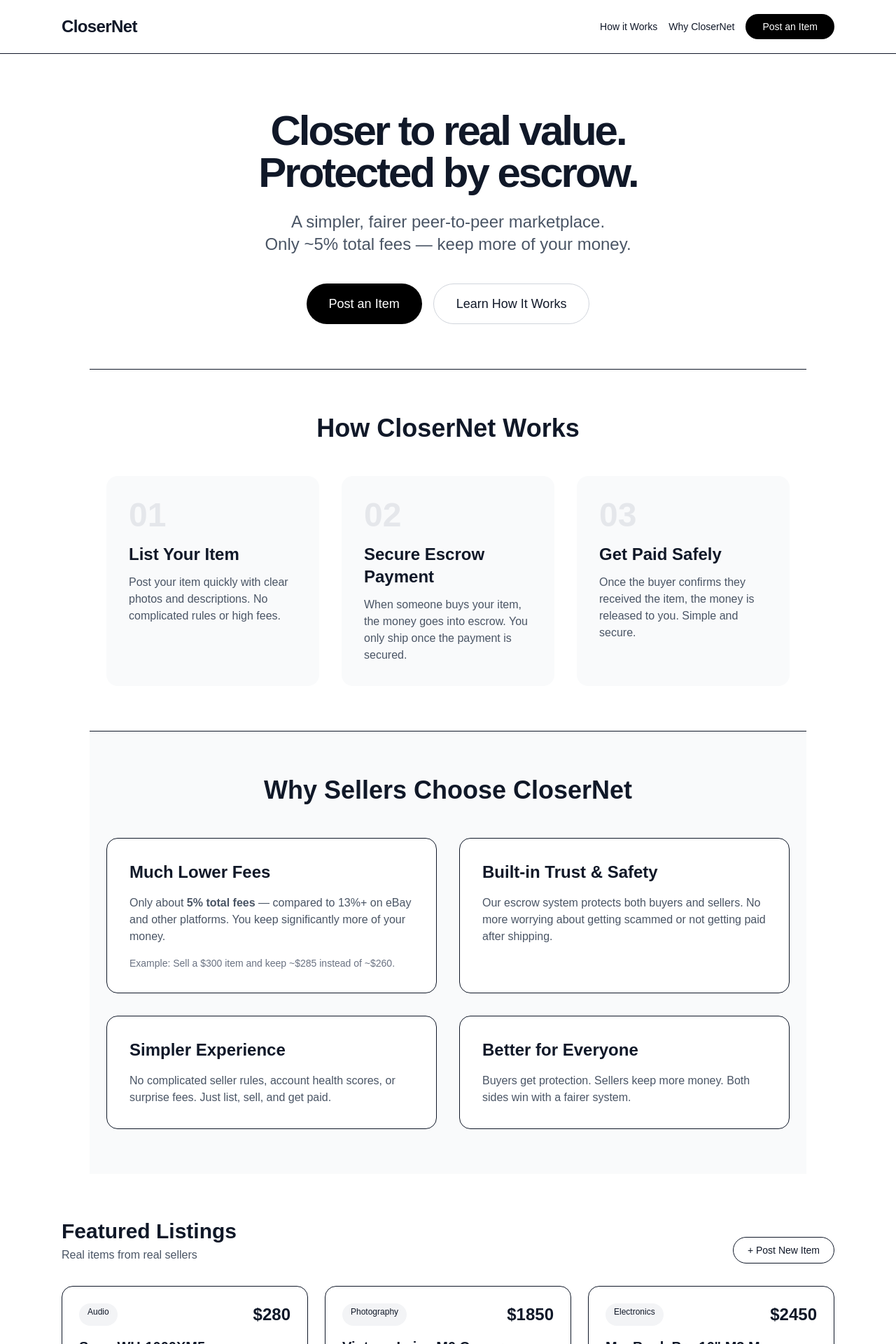
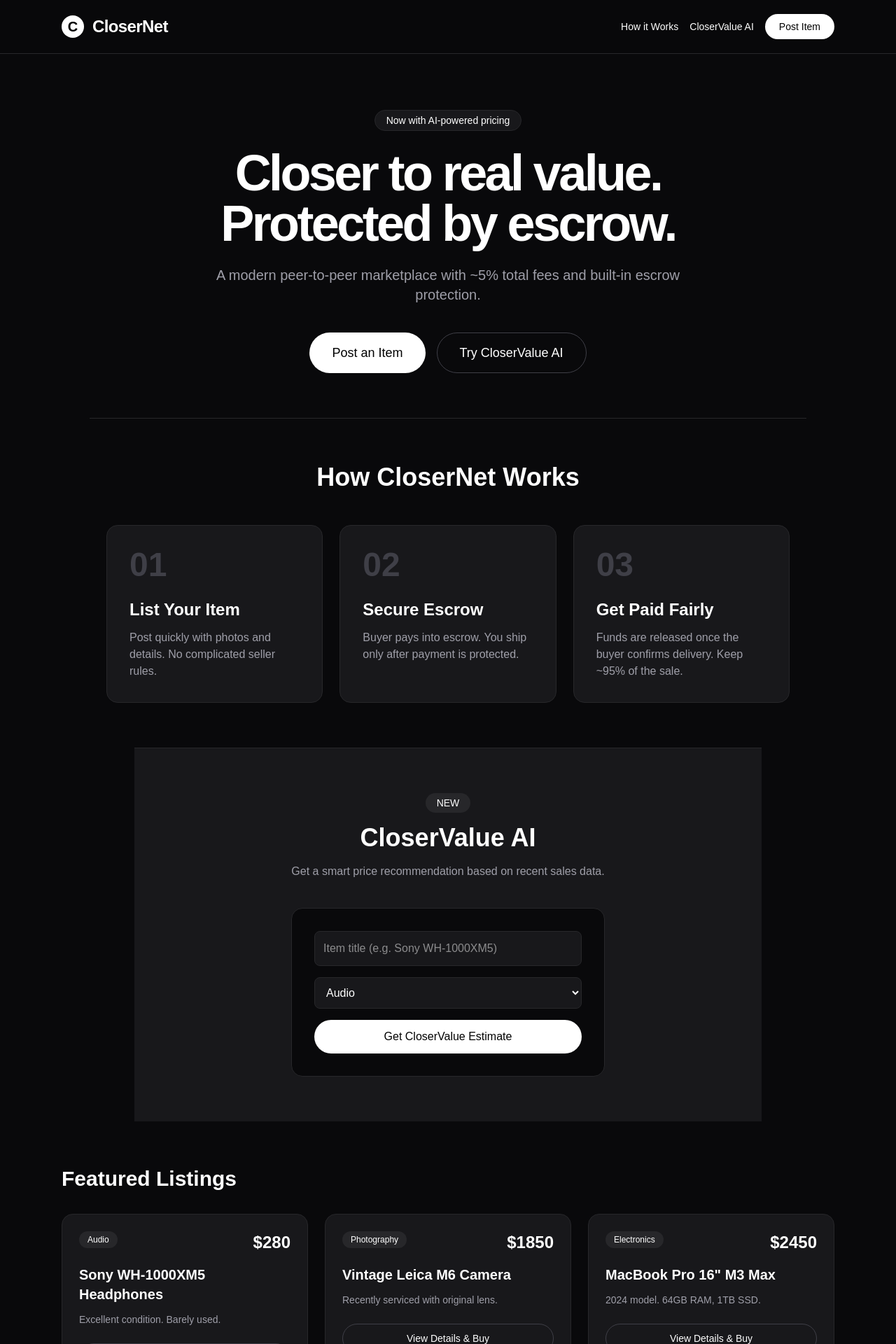
Before and after one commit to 50isLess/CloserNet, a Next.js app: page / in a window 1280 px wide. Shown: the top 1920 px of the page at 70% size. Built offline with nearby package versions, Linux system fonts and the light colour scheme.

Commit message:
Update page.tsx

```diff
--- a/app/page.tsx
+++ b/app/page.tsx
@@ -12,36 +12,48 @@ interface Listing {
 
 export default function CloserNet() {
   const [listings, setListings] = useState<Listing[]>([
-    {
-      id: 1,
-      title: "Sony WH-1000XM5 Headphones",
-      price: 280,
-      description: "Excellent condition. Barely used. Original box included.",
-      category: "Audio"
-    },
-    {
-      id: 2,
-      title: "Vintage Leica M6 Camera",
-      price: 1850,
-      description: "Beautiful condition. Recently serviced with 50mm lens.",
-      category: "Photography"
-    },
-    {
-      id: 3,
-      title: "MacBook Pro 16\" M3 Max",
-      price: 2450,
-      description: "2024 model. 64GB RAM, 1TB SSD. Like new condition.",
-      category: "Electronics"
-    }
+    { id: 1, title: "Sony WH-1000XM5 Headphones", price: 280, description: "Excellent condition. Barely used.", category: "Audio" },
+    { id: 2, title: "Vintage Leica M6 Camera", price: 1850, description: "Recently serviced with original lens.", category: "Photography" },
+    { id: 3, title: "MacBook Pro 16\" M3 Max", price: 2450, description: "2024 model. 64GB RAM, 1TB SSD.", category: "Electronics" },
   ]);
 
   const [showForm, setShowForm] = useState(false);
+  const [showAI, setShowAI] = useState(false);
+  const [aiResult, setAiResult] = useState<any>(null);
+  const [aiInput, setAiInput] = useState({ title: "", category: "Audio" });
+
   const [newItem, setNewItem] = useState({
-    title: "",
-    price: "",
-    description: "",
-    category: "Audio"
+    title: "", price: "", description: "", category: "Audio"
   });
+
+  // Simulated AI CloserValue Estimator
+  const getCloserValue = () => {
+    const { title, category } = aiInput;
+
+    // Simple mock logic based on category and keywords
+    let basePrice = 150;
+    let range = 40;
+
+    if (category === "Audio") basePrice = 220;
+    if (category === "Photography") basePrice = 850;
+    if (category === "Electronics") basePrice = 1200;
+    if (category === "Collectibles") basePrice = 450;
+
+    // Adjust based on title keywords
+    const lowerTitle = title.toLowerCase();
+    if (lowerTitle.includes("leica") || lowerTitle.includes("vintage")) basePrice *= 1.8;
+    if (lowerTitle.includes("macbook") || lowerTitle.includes("pro")) basePrice *= 1.6;
+    if (lowerTitle.includes("headphones") || lowerTitle.includes("sony")) basePrice *= 1.1;
+
+    const estimatedLow = Math.round(basePrice * 0.85);
+    const estimatedHigh = Math.round(basePrice * 1.15);
+
+    setAiResult({
+      estimatedLow,
+      estimatedHigh,
+      message: `Based on the last 20 similar sales in ${category.toLowerCase()}, we recommend listing between $${estimatedLow}–$${estimatedHigh}.`
+    });
+  };
 
   const handleSubmit = (e: React.FormEvent) => {
     e.preventDefault();
@@ -61,164 +73,165 @@ export default function CloserNet() {
   };
 
   return (
-    <main className="min-h-screen bg-white text-gray-900">
+    <main className="min-h-screen bg-zinc-950 text-white">
       {/* Navbar */}
-      <nav className="border-b sticky top-0 bg-white z-50">
+      <nav className="border-b border-zinc-800 bg-zinc-950/80 backdrop-blur-md sticky top-0 z-50">
         <div className="max-w-6xl mx-auto px-6 py-5 flex justify-between items-center">
-          <div className="text-2xl font-semibold tracking-tight">CloserNet</div>
-          <div className="flex items-center gap-4">
-            <a href="#how" className="text-sm hover:text-gray-600">How it Works</a>
-            <a href="#why" className="text-sm hover:text-gray-600">Why CloserNet</a>
+          <div className="flex items-center gap-3">
+            <div className="w-8 h-8 bg-white rounded-full flex items-center justify-center">
+              <span className="text-black font-bold text-xl">C</span>
+            </div>
+            <div className="text-2xl font-semibold tracking-tight">CloserNet</div>
+          </div>
+          <div className="flex items-center gap-4 text-sm">
+            <a href="#how" className="hover:text-zinc-400 transition-colors">How it Works</a>
+            <a href="#value" className="hover:text-zinc-400 transition-colors">CloserValue AI</a>
             <button
               onClick={() => setShowForm(!showForm)}
-              className="px-6 py-2 bg-black text-white rounded-full text-sm hover:bg-gray-800 transition-colors"
+              className="px-5 py-2 bg-white text-black rounded-full text-sm font-medium hover:bg-zinc-200 transition-colors"
             >
-              {showForm ? "Close" : "Post an Item"}
+              {showForm ? "Close" : "Post Item"}
             </button>
           </div>
         </div>
       </nav>
 
-      {/* Hero Section */}
+      {/* Hero */}
       <section className="max-w-5xl mx-auto px-6 pt-20 pb-16 text-center">
-        <h1 className="text-6xl font-semibold tracking-tighter mb-6">
+        <div className="inline-block px-4 py-1 bg-zinc-900 rounded-full text-sm mb-6 border border-zinc-800">
+          Now with AI-powered pricing
+        </div>
+        <h1 className="text-6xl md:text-7xl font-semibold tracking-tighter mb-6">
           Closer to real value.<br />Protected by escrow.
         </h1>
-        <p className="text-2xl text-gray-600 max-w-3xl mx-auto mb-10">
-          A simpler, fairer peer-to-peer marketplace. <br />
-          Only ~5% total fees — keep more of your money.
+        <p className="text-xl text-zinc-400 max-w-2xl mx-auto mb-10">
+          A modern peer-to-peer marketplace with ~5% total fees and built-in escrow protection.
         </p>
         <div className="flex gap-4 justify-center">
           <button
             onClick={() => setShowForm(true)}
-            className="px-8 py-3.5 bg-black text-white rounded-full text-lg hover:bg-gray-800 transition-colors"
+            className="px-8 py-3.5 bg-white text-black rounded-full text-lg font-medium hover:bg-zinc-200 transition-colors"
           >
             Post an Item
           </button>
-          <a href="#how" className="px-8 py-3.5 border border-gray-300 rounded-full text-lg hover:bg-gray-50 transition-colors">
-            Learn How It Works
-          </a>
+          <button
+            onClick={() => setShowAI(true)}
+            className="px-8 py-3.5 border border-zinc-700 rounded-full text-lg hover:bg-zinc-900 transition-colors"
+          >
+            Try CloserValue AI
+          </button>
         </div>
       </section>
 
       {/* How it Works */}
-      <section id="how" className="max-w-5xl mx-auto px-6 py-16 border-t">
+      <section id="how" className="max-w-5xl mx-auto px-6 py-16 border-t border-zinc-800">
         <h2 className="text-4xl font-semibold text-center mb-12">How CloserNet Works</h2>
-
-        <div className="grid md:grid-cols-3 gap-8">
-          <div className="bg-gray-50 p-8 rounded-2xl">
-            <div className="text-5xl font-bold text-gray-200 mb-4">01</div>
-            <h3 className="text-2xl font-semibold mb-3">List Your Item</h3>
-            <p className="text-gray-600">Post your item quickly with clear photos and descriptions. No complicated rules or high fees.</p>
-          </div>
-
-          <div className="bg-gray-50 p-8 rounded-2xl">
-            <div className="text-5xl font-bold text-gray-200 mb-4">02</div>
-            <h3 className="text-2xl font-semibold mb-3">Secure Escrow Payment</h3>
-            <p className="text-gray-600">When someone buys your item, the money goes into escrow. You only ship once the payment is secured.</p>
-          </div>
-
-          <div className="bg-gray-50 p-8 rounded-2xl">
-            <div className="text-5xl font-bold text-gray-200 mb-4">03</div>
-            <h3 className="text-2xl font-semibold mb-3">Get Paid Safely</h3>
-            <p className="text-gray-600">Once the buyer confirms they received the item, the money is released to you. Simple and secure.</p>
-          </div>
+        <div className="grid md:grid-cols-3 gap-6">
+          {[
+            { num: "01", title: "List Your Item", desc: "Post quickly with photos and details. No complicated seller rules." },
+            { num: "02", title: "Secure Escrow", desc: "Buyer pays into escrow. You ship only after payment is protected." },
+            { num: "03", title: "Get Paid Fairly", desc: "Funds are released once the buyer confirms delivery. Keep ~95% of the sale." }
+          ].map((step, index) => (
+            <div key={index} className="bg-zinc-900 border border-zinc-800 rounded-2xl p-8">
+              <div className="text-5xl font-bold text-zinc-700 mb-6">{step.num}</div>
+              <h3 className="text-2xl font-semibold mb-3">{step.title}</h3>
+              <p className="text-zinc-400">{step.desc}</p>
+            </div>
+          ))}
         </div>
       </section>
 
-      {/* Why CloserNet */}
-      <section id="why" className="max-w-5xl mx-auto px-6 py-16 border-t bg-gray-50">
-        <h2 className="text-4xl font-semibold text-center mb-12">Why Sellers Choose CloserNet</h2>
+      {/* CloserValue AI Section */}
+      <section id="value" className="max-w-4xl mx-auto px-6 py-16 border-t border-zinc-800 bg-zinc-900">
+        <div className="text-center mb-10">
+          <div className="inline-block px-4 py-1 bg-zinc-800 rounded-full text-sm mb-4">NEW</div>
+          <h2 className="text-4xl font-semibold mb-4">CloserValue AI</h2>
+          <p className="text-zinc-400 max-w-md mx-auto">Get a smart price recommendation based on recent sales data.</p>
+        </div>
 
-        <div className="grid md:grid-cols-2 gap-8">
-          <div className="bg-white p-8 rounded-2xl border">
-            <h3 className="text-2xl font-semibold mb-4">Much Lower Fees</h3>
-            <p className="text-gray-600 mb-4">Only about <span className="font-semibold">5% total fees</span> — compared to 13%+ on eBay and other platforms. You keep significantly more of your money.</p>
-            <p className="text-sm text-gray-500">Example: Sell a $300 item and keep ~$285 instead of ~$260.</p>
+        <div className="max-w-md mx-auto bg-zinc-950 border border-zinc-800 rounded-2xl p-8">
+          <div className="space-y-4">
+            <input
+              type="text"
+              placeholder="Item title (e.g. Sony WH-1000XM5)"
+              value={aiInput.title}
+              onChange={(e) => setAiInput({ ...aiInput, title: e.target.value })}
+              className="w-full bg-zinc-900 border border-zinc-800 p-3 rounded-lg text-white"
+            />
+            <select
+              value={aiInput.category}
+              onChange={(e) => setAiInput({ ...aiInput, category: e.target.value })}
+              className="w-full bg-zinc-900 border border-zinc-800 p-3 rounded-lg text-white"
+            >
+              <option value="Audio">Audio</option>
+              <option value="Electronics">Electronics</option>
+              <option value="Photography">Photography</option>
+              <option value="Collectibles">Collectibles</option>
+            </select>
+            <button
+              onClick={getCloserValue}
+              className="w-full bg-white text-black py-3 rounded-full font-medium hover:bg-zinc-200 transition-colors"
+            >
+              Get CloserValue Estimate
+            </button>
           </div>
 
-          <div className="bg-white p-8 rounded-2xl border">
-            <h3 className="text-2xl font-semibold mb-4">Built-in Trust & Safety</h3>
-            <p className="text-gray-600">Our escrow system protects both buyers and sellers. No more worrying about getting scammed or not getting paid after shipping.</p>
-          </div>
-
-          <div className="bg-white p-8 rounded-2xl border">
-            <h3 className="text-2xl font-semibold mb-4">Simpler Experience</h3>
-            <p className="text-gray-600">No complicated seller rules, account health scores, or surprise fees. Just list, sell, and get paid.</p>
-          </div>
-
-          <div className="bg-white p-8 rounded-2xl border">
-            <h3 className="text-2xl font-semibold mb-4">Better for Everyone</h3>
-            <p className="text-gray-600">Buyers get protection. Sellers keep more money. Both sides win with a fairer system.</p>
-          </div>
+          {aiResult && (
+            <div className="mt-6 p-5 bg-zinc-900 border border-zinc-800 rounded-xl">
+              <div className="text-sm text-zinc-400 mb-1">Recommended Listing Price</div>
+              <div className="text-3xl font-semibold mb-3">
+                ${aiResult.estimatedLow} – ${aiResult.estimatedHigh}
+              </div>
+              <p className="text-sm text-zinc-400">{aiResult.message}</p>
+            </div>
+          )}
         </div>
       </section>
 
-      {/* Post Item Form */}
+      {/* Post Form */}
       {showForm && (
-        <section className="max-w-xl mx-auto px-6 py-10 border-t">
+        <section className="max-w-xl mx-auto px-6 py-10 border-t border-zinc-800">
           <h3 className="text-2xl font-semibold mb-6">Post a New Item</h3>
           <form onSubmit={handleSubmit} className="space-y-4">
             <input type="text" placeholder="Item Title" value={newItem.title}
-              onChange={(e) => setNewItem({...newItem, title: e.target.value})}
-              className="w-full border p-3 rounded-lg" required />
-
-            <input type="number" placeholder="Price in USD" value={newItem.price}
-              onChange={(e) => setNewItem({...newItem, price: e.target.value})}
-              className="w-full border p-3 rounded-lg" required />
-
-            <select value={newItem.category} onChange={(e) => setNewItem({...newItem, category: e.target.value})}
-              className="w-full border p-3 rounded-lg">
-              <option value="Audio">Audio Equipment</option>
+              onChange={(e) => setNewItem({...newItem, title: e.target.value})} className="w-full bg-zinc-900 border border-zinc-800 p-3 rounded-lg" required />
+            <input type="number" placeholder="Price ($)" value={newItem.price}
+              onChange={(e) => setNewItem({...newItem, price: e.target.value})} className="w-full bg-zinc-900 border border-zinc-800 p-3 rounded-lg" required />
+            <select value={newItem.category} onChange={(e) => setNewItem({...newItem, category: e.target.value})} className="w-full bg-zinc-900 border border-zinc-800 p-3 rounded-lg">
+              <option value="Audio">Audio</option>
               <option value="Electronics">Electronics</option>
               <option value="Photography">Photography</option>
               <option value="Collectibles">Collectibles</option>
               <option value="Other">Other</option>
             </select>
-
             <textarea placeholder="Description" value={newItem.description}
-              onChange={(e) => setNewItem({...newItem, description: e.target.value})}
-              className="w-full border p-3 rounded-lg h-28" />
-
-            <button type="submit" className="w-full bg-black text-white py-3 rounded-full hover:bg-gray-800">
-              Post Item to CloserNet
+              onChange={(e) => setNewItem({...newItem, description: e.target.value})} className="w-full bg-zinc-900 border border-zinc-800 p-3 rounded-lg h-24" />
+            <button type="submit" className="w-full bg-white text-black py-3 rounded-full font-medium hover:bg-zinc-200">
+              Post Item
             </button>
           </form>
         </section>
       )}
 
-      {/* Listings Section */}
+      {/* Listings */}
       <section className="max-w-6xl mx-auto px-6 py-16">
-        <div className="flex justify-between items-end mb-8">
-          <div>
-            <h2 className="text-3xl font-semibold">Featured Listings</h2>
-            <p className="text-gray-600 mt-1">Real items from real sellers</p>
-          </div>
-          <button onClick={() => setShowForm(true)} className="text-sm px-5 py-2 border rounded-full hover:bg-gray-50">
-            + Post New Item
-          </button>
-        </div>
-
+        <h2 className="text-3xl font-semibold mb-8">Featured Listings</h2>
         <div className="grid md:grid-cols-2 lg:grid-cols-3 gap-6">
           {listings.map((listing) => (
-            <div key={listing.id} className="border rounded-2xl p-6 hover:shadow-sm transition-shadow">
-              <div className="flex justify-between mb-4">
-                <span className="text-xs px-3 py-1 bg-gray-100 rounded-full">{listing.category}</span>
+            <div key={listing.id} className="bg-zinc-900 border border-zinc-800 rounded-2xl p-6 hover:border-zinc-700 transition-colors">
+              <div className="flex justify-between items-start mb-4">
+                <span className="text-xs px-3 py-1 bg-zinc-800 rounded-full">{listing.category}</span>
                 <span className="font-semibold text-2xl">${listing.price}</span>
               </div>
-              <h3 className="font-semibold text-xl mb-2">{listing.title}</h3>
-              <p className="text-gray-600 text-sm">{listing.description}</p>
-              <button className="mt-6 w-full py-2.5 border border-gray-300 rounded-full text-sm hover:bg-gray-50">
+              <h3 className="font-semibold text-xl mb-3">{listing.title}</h3>
+              <p className="text-zinc-400 text-sm line-clamp-2">{listing.description}</p>
+              <button className="mt-6 w-full py-2.5 border border-zinc-700 rounded-full text-sm hover:bg-zinc-800 transition-colors">
                 View Details & Buy
               </button>
             </div>
           ))}
         </div>
       </section>
-
-      <footer className="border-t py-10 text-center text-sm text-gray-500">
-        CloserNet • Lower Fees • Escrow Protected • Simpler Selling
-      </footer>
     </main>
   );
 }
```
